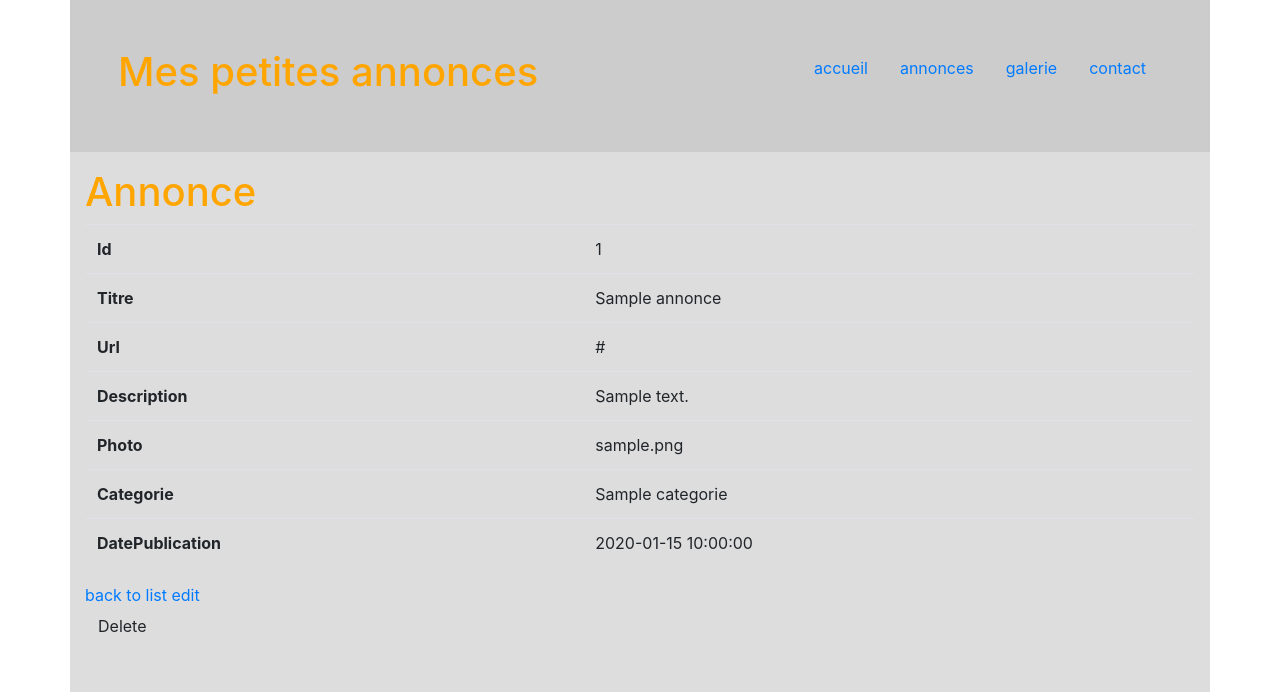
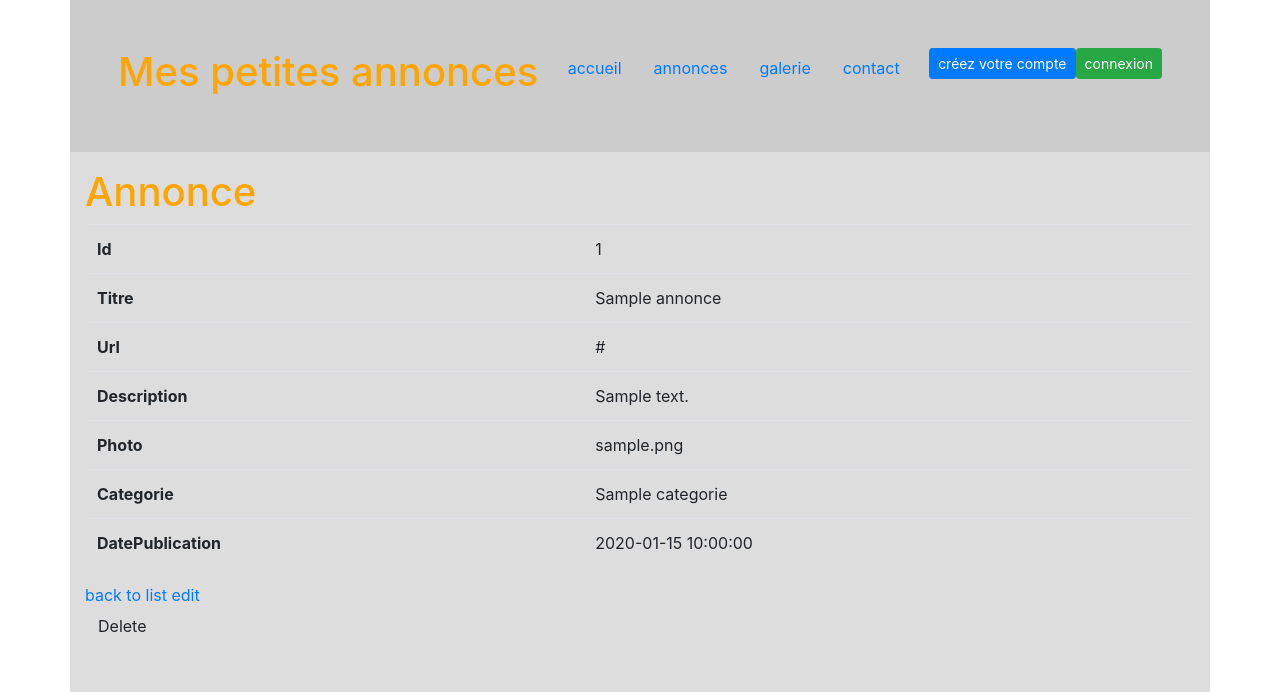
Before and after one commit to coder20b/symfony, a Symfony app: template templates/annonce/show.html.twig in a window 1280 px wide. Shown: the top 692 px of the page. Run offline with Twig, Linux system fonts and the light colour scheme; the template is opened without the code that fills it: most values are stand-ins (such as "Sample title", 1, 10 or a date in 2020); some libraries are stand-ins or nearby versions.

Commit message:
ajout css bootstrap

```diff
--- a/templates/base.html.twig
+++ b/templates/base.html.twig
@@ -20,6 +20,12 @@
                     <li class="nav-item"><a class="nav-link" href="{{ path('annonces') }}">annonces</a></li>
                     <li class="nav-item"><a class="nav-link" href="{{ path('galerie') }}">galerie</a></li>
                     <li class="nav-item"><a class="nav-link" href="{{ path('contact') }}">contact</a></li>
+                </ul>
+            </nav>
+            <nav class="d-flex justify-content-center">
+                <ul class="nav btn-group btn-group-sm">
+                    <li class="nav-item"><a class="btn btn-primary btn-sm" href="{{ path('app_register') }}">créez votre compte</a></li>
+                    <li class="nav-item"><a class="btn btn-success btn-sm" href="{{ path('app_login') }}">connexion</a></li>
                 </ul>
             </nav>
         </header>
```
